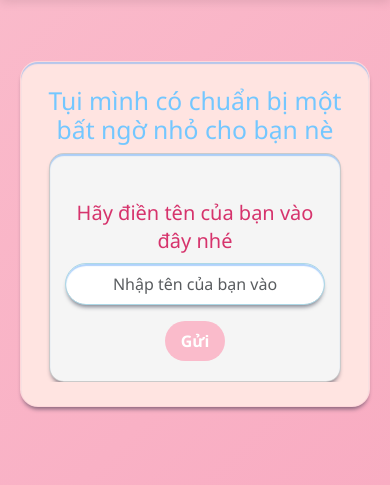
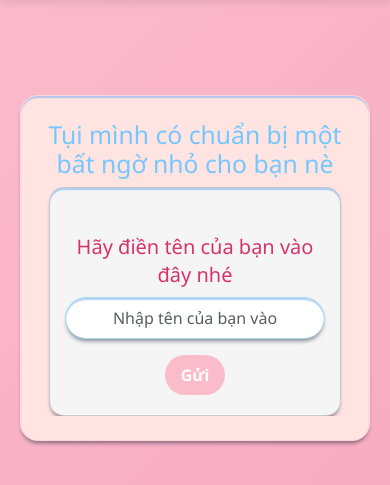
Before and after one commit to minhtrungbel/womenday, a Flask app: page / in a window 390 px wide. Shown: the part 56-541 px from the top of the page. Run offline with Flask 3, Linux system fonts and the light colour scheme; data comes from the database, SQL or seed files in the repository; data that the repository does not hold is empty.

Commit message:
Update home.css

```diff
--- a/static/home.css
+++ b/static/home.css
@@ -83,7 +83,7 @@ h1 {
         max-width: none;
         width: auto;
         border-radius: 18px;
-        top: 11%;
+        top: 15%;
         box-shadow: 0px 4px 4px -2px rgba(14, 21, 45, 0.5),
                     inset 0px 2px 1px rgba(106, 168, 245, 0.5);
     }
```
